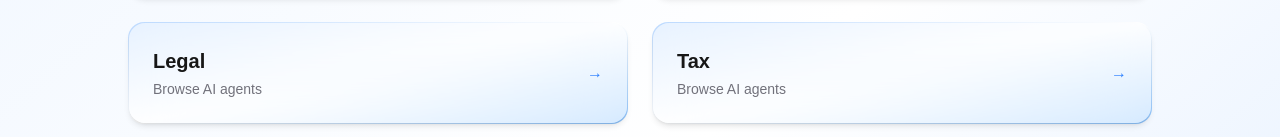
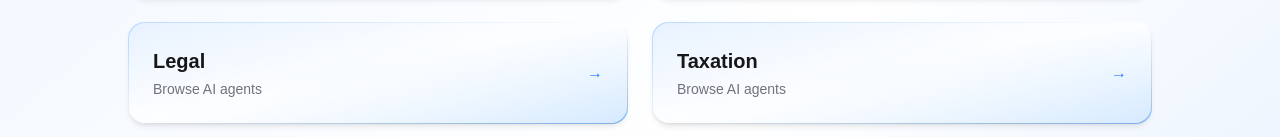
Before and after one commit to agenticlibai-site/agenticlib, a Next.js app: page /domains in a window 1280 px wide. Shown: the part 340-477 px from the top of the page. Built offline with nearby package versions, Linux system fonts and the light colour scheme.

Commit message:
fixed stuff 2

```diff
--- a/data/agents.ts
+++ b/data/agents.ts
@@ -47,8 +47,8 @@ export const domains = [
   },
 
   {
-    name: "Tax",
-    slug: "tax",
+    name: "Taxation",
+    slug: "taxation",
     agents: [
       { name: "TaxGPT", url: "https://www.taxgpt.com/" },
       { name: "Empathetic AI", url: "https://empathetic-ai.com/home" },
```
